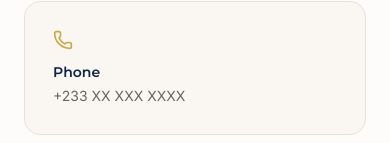
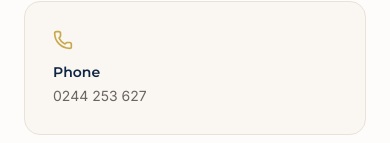
Before and after one commit to m1ch-a3l/Fred_Eegbe, a Next.js app: page /contact in a window 390 px wide. Shown: the part 701-844 px from the top of the page. Built offline with nearby package versions, Linux system fonts and the light colour scheme.

Commit message:
Contact: add phone number 0244 253 627

```diff
--- a/src/app/contact/page.tsx
+++ b/src/app/contact/page.tsx
@@ -65,7 +65,7 @@ export default function ContactPage() {
                 Phone
               </h3>
               <p className="text-sm" style={{ color: "var(--warm-gray)" }}>
-                +233 XX XXX XXXX
+                0244 253 627
               </p>
             </div>
 
```
